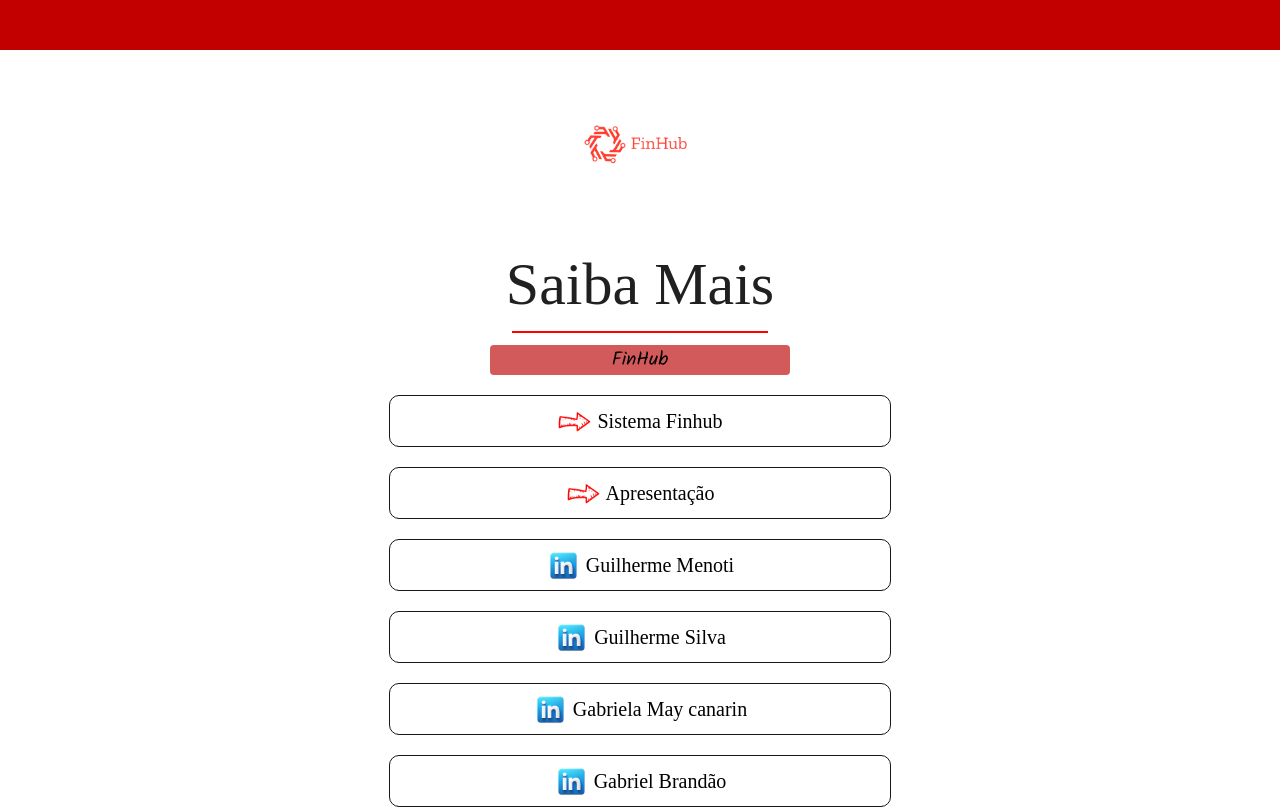
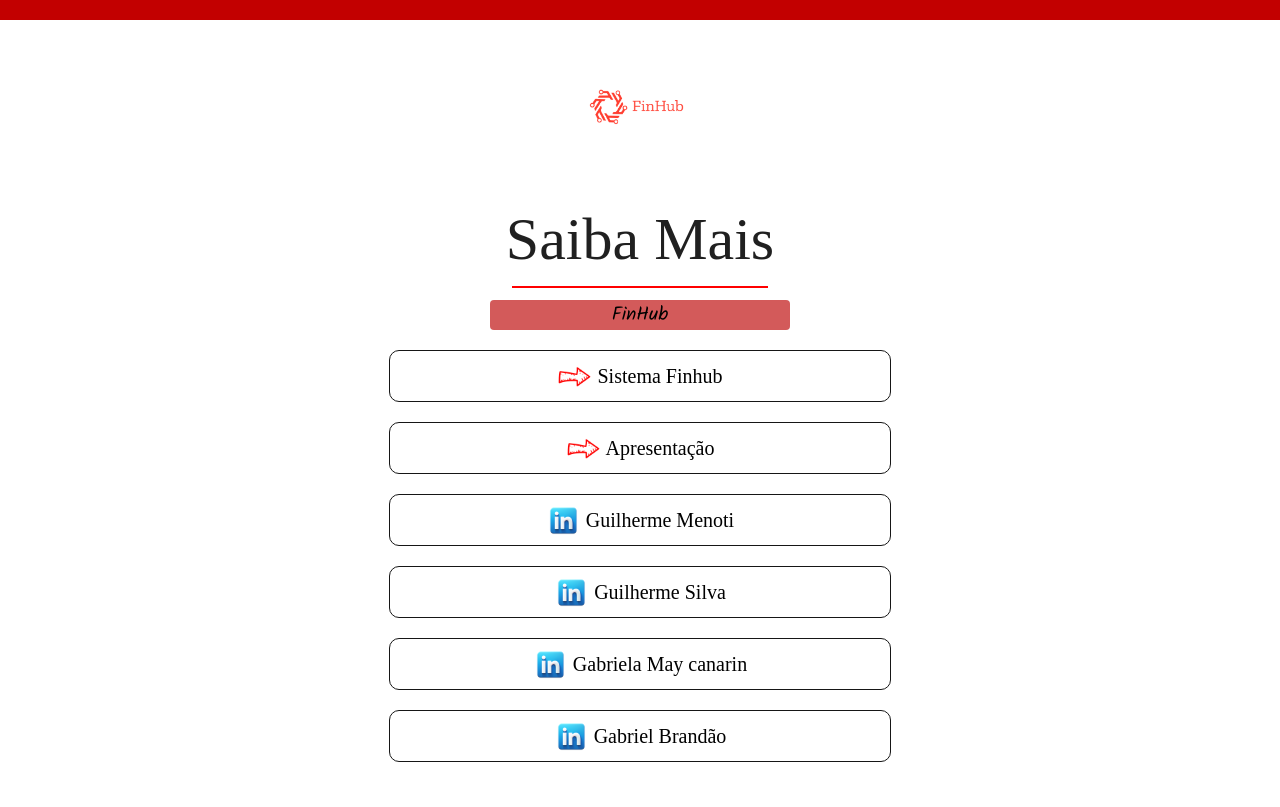
Before and after one commit to GuiMenoti/Paginas-de-link-finhub, a plain HTML site: page index.html in a window 1280 px wide. Drawn offline with Linux system fonts and the light colour scheme; a web font is replaced by a local one.

Commit message:
alteração

```diff
--- a/style.css
+++ b/style.css
@@ -13,7 +13,7 @@
 }
 
 .img-icon {
-   width: 170px;
+   width: 155px;
    height: auto;
 
 }
@@ -37,7 +37,7 @@
 }
 .circle {
     width: 100%;
-    height: 50px;
+    height: 20px;
     z-index: -1;
     background-color: rgb(194, 0, 0);
 
```
